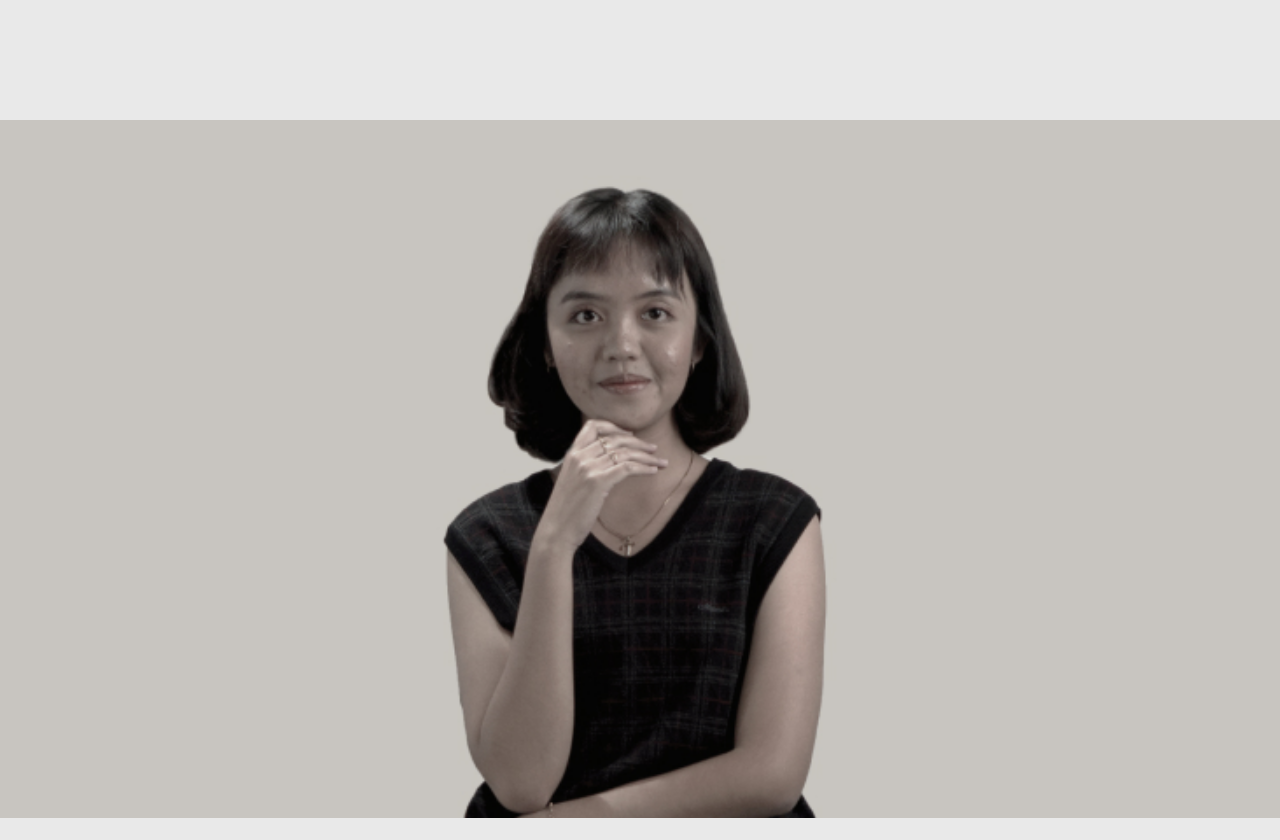
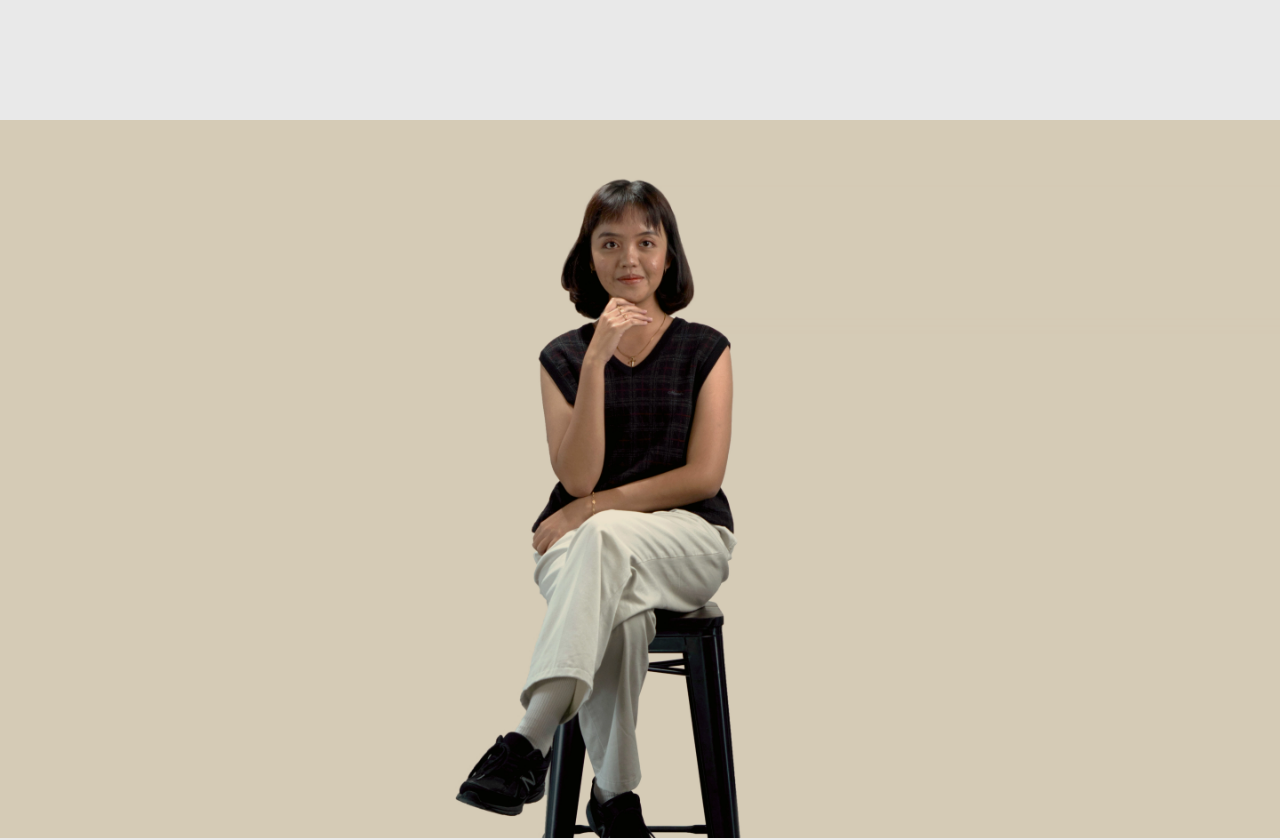
Before and after one commit to tamiaindah/personal-web-mia, a Next.js app: page / in a window 1280 px wide. Shown: the part 760-1600 px from the top of the page. Built offline with nearby package versions, Linux system fonts and the light colour scheme.

Commit message:
change banner photo

```diff
--- a/src/features/home/components/About/index.tsx
+++ b/src/features/home/components/About/index.tsx
@@ -1,7 +1,5 @@
 import Image from "next/image";
-import React from "react";
 import s from "../../view/styles.module.scss";
-
 
 const About = () => {
 	return (
@@ -9,13 +7,12 @@ const About = () => {
 			<div className={s.AboutWrapper}>
 				<div className={s.ImageWrapper}>
 					<Image
-                        width={1200}
+						width={2560}
 						height={1200}
-                        src="/images/mines/HeroBanner.jpg"
+						src="/images/mines/HeroBanner.webp"
 						alt="Hero banner"
 						priority
 						loading="eager"
-
 					/>
 				</div>
 				<div className={s.summaryWrapper}></div>
--- a/src/features/home/view/styles.module.scss
+++ b/src/features/home/view/styles.module.scss
@@ -62,7 +62,7 @@
 
                 img {
                     width: 100%;
-                    height: 700px;
+                    height: auto;
                     object-fit: cover;
                 }
             }
```
Also changed, not shown: public/images/mines/HeroBanner.jpg, public/images/mines/HeroBanner.webp (added). Lines whose indentation alone changed are shown as unchanged.
